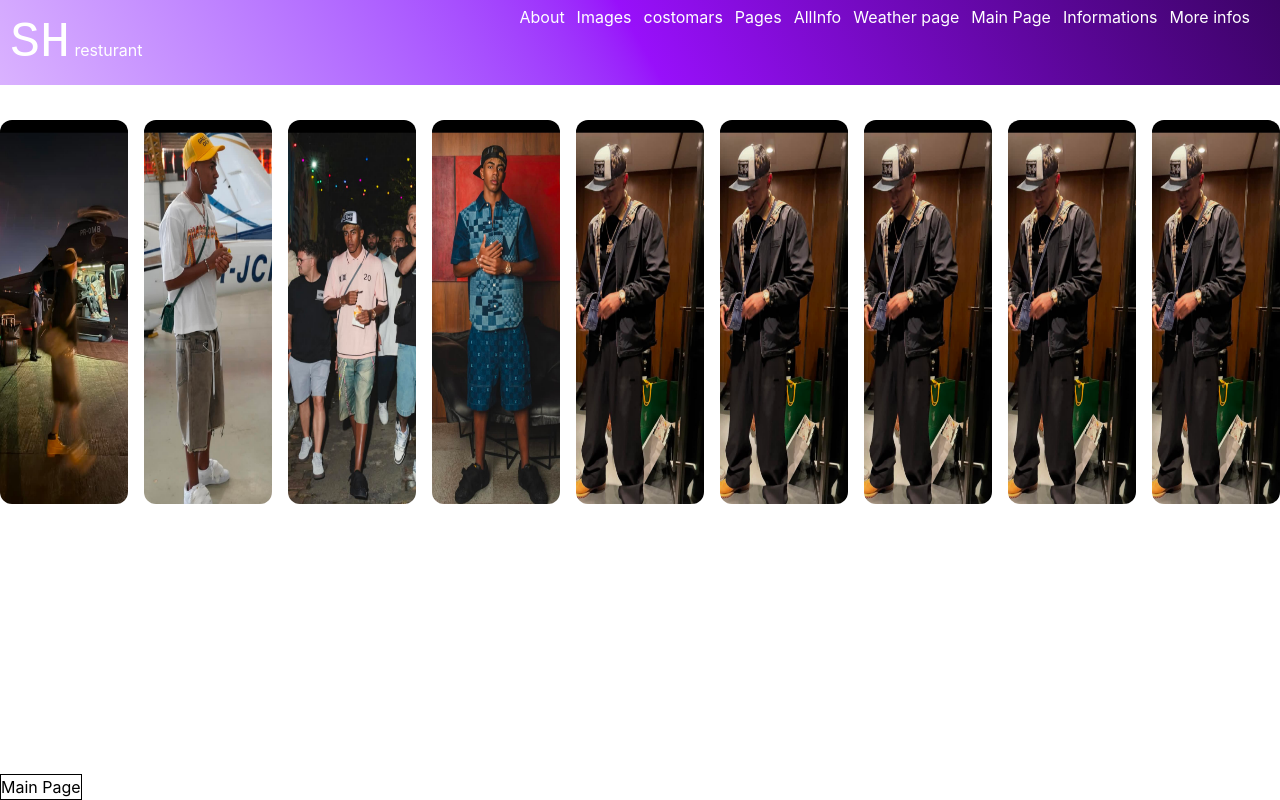
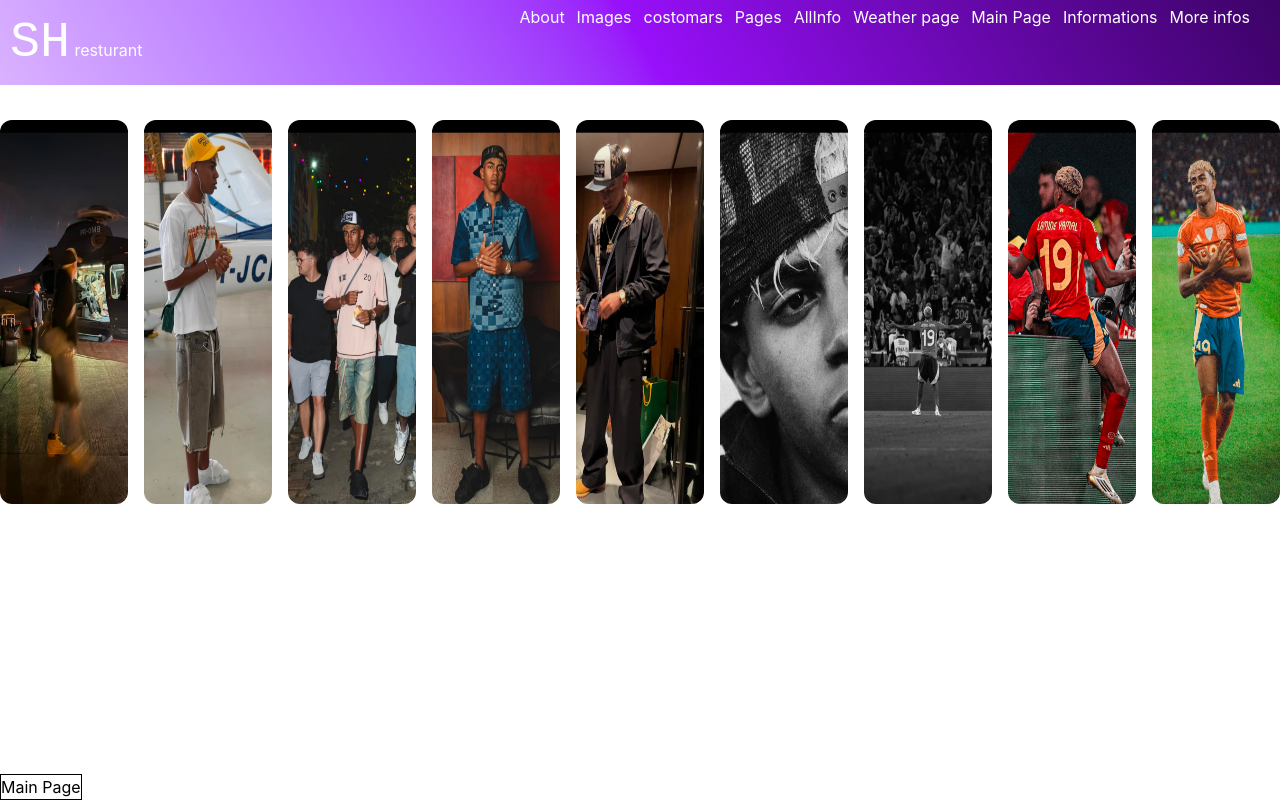
Before and after one commit to shikebazahidi999/raect-works, a React (Vite) app: page /allinfo in a window 1280 px wide. Built offline with nearby package versions, Linux system fonts and the light colour scheme.

Commit message:
email info added

```diff
--- a/public/Details.js
+++ b/public/Details.js
@@ -6,7 +6,8 @@
     LastName:"Mohammadi",
     image: "./picture2.jpg",
     age:18,
-    gender:"male"
+    gender:"male",
+    email:"ali@gmail.com"
 
     },
 
@@ -17,7 +18,8 @@
     LastName:"Ahmadi",
     image: "./picture3.jpg",
     age:34,
-    gender:"female"
+    gender:"female",
+    email:"zahra@gmail.com"
 
     }
     ,
@@ -28,7 +30,8 @@
     LastName:"Amiri",
     image: "./picture4.jpg",
     age:28,
-    gender:"female"
+    gender:"female",
+    email:"amir@gmail.com"
 
     }
     ,
@@ -39,7 +42,8 @@
     LastName:"Zahedi",
     image: "./picture5.jpg",
     age:19,
-    gender:"female"
+    gender:"female",
+    email:"samira@gmail.com"
 
     }
     ,
@@ -50,7 +54,8 @@
     LastName:"Zahedi",
     image: "./picture6.jpg",
     age:25,
-    gender:"female"
+    gender:"female",
+    email:"shikeba@gmail.com"
 
     },
    {
@@ -58,9 +63,10 @@
     name:"Zamira",
     fatherName:"Mohammad Baqir",
     LastName:"Zahedi",
-    image: "./picture6.jpg",
+    image: "./picture7.jpg",
     age:25,
-    gender:"female"
+    gender:"female",
+    email:"zamira@gmail.com"
 
     },
    {
@@ -68,9 +74,10 @@
     name:"Maryam",
     fatherName:"Asadullah",
     LastName:"Zahedi",
-    image: "./picture6.jpg",
+    image: "./picture8.jpg",
     age:25,
-    gender:"female"
+    gender:"female",
+    email:"maryam@gmail.com"
 
     },
    {
@@ -78,9 +85,10 @@
     name:"Noor",
     fatherName:"Asadullah",
     LastName:"Zahedi",
-    image: "./picture6.jpg",
+    image: "./picture9.jpg",
     age:25,
-    gender:"male"
+    gender:"male",
+    email:"noor@gmail.com"
 
     },
    {
@@ -88,9 +96,10 @@
     name:"Masoma",
     fatherName:"Asadullah",
     LastName:"Zahedi",
-    image: "./picture6.jpg",
+    image: "./picture10.jpg",
     age:25,
-    gender:"female"
+    gender:"female",
+    email:"masoma@gmail.com"
 
     },
 ];
```
